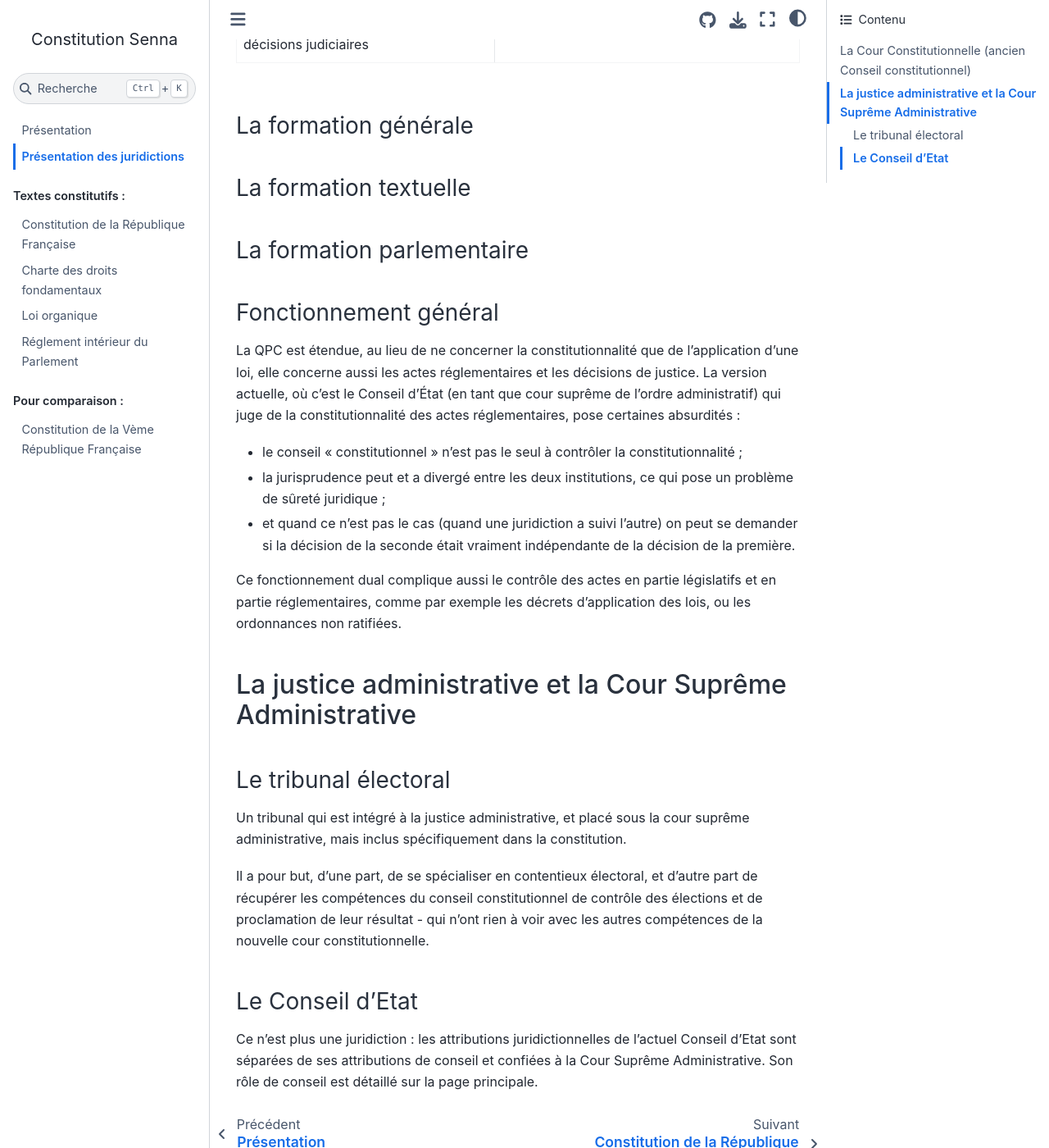
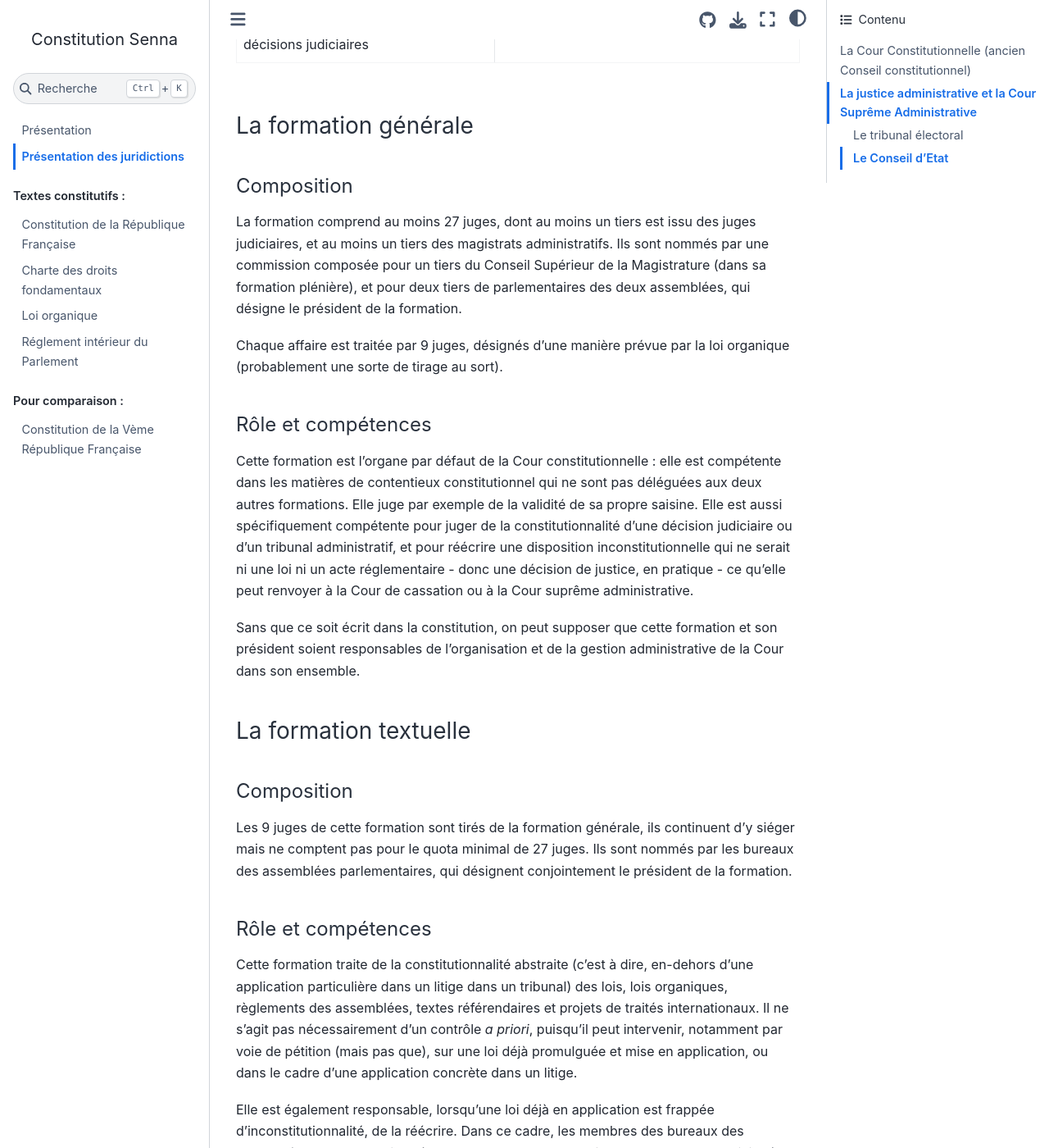
Before and after one commit to Gouvernathor/senna, a Sphinx documentation site: the page built from source/presentation_juridictions.rst, in a window 1280 px wide and 1400 px high, scrolled down 2186 px. Shown: the whole window at 82% size. Built offline with Sphinx 7.4.7 and the Sphinx Book theme 1.1.4, drawn with Linux system fonts in a browser that asks for light colours; some of the changed text lies outside the part shown.

Commit message:
Explications sur les trois formations

```diff
--- a/source/constitution.rst
+++ b/source/constitution.rst
@@ -512,7 +512,7 @@
 
 Aux mêmes fins, la Cour constitutionnelle peut être saisie d'une loi déjà promulguée par un nombre de citoyens fixé par loi organique, jusqu'à trois mois après sa promulgation et si la Cour constitutionnelle n'en a pas été précédemment saisie. Elle peut en outre être saisie d'une loi déjà promulguée après ce délai par un nombre de citoyens plus élevé fixé par loi organique, par le gouvernement, le Bureau de l'Assemblée nationale, le Bureau du Sénat ou un cinquième des membres d'une assemblée parlementaire ou du Congrès.
 
-La formation textuelle de la Cour constitutionnelle statue sur la conformité à la Constitution du texte déféré. La formation parlementaire statue sur la conformité à la Constitution des opérations parlementaires ayant conduit à la transmission du texte à la Cour constitutionnelle. La formation générale statue de toute autre question concernant la conformité à la Constitution.
+La formation textuelle de la Cour constitutionnelle statue sur la conformité à la Constitution du texte déféré. La formation parlementaire statue sur la conformité à la Constitution des opérations parlementaires concernant le texte. La formation générale statue de toute autre question concernant la conformité à la Constitution.
 
 Dans les cas prévus au présent article, sauf dans le cadre de :artref:`référendums`, la Cour constitutionnelle doit statuer dans le délai d'un mois, et sa saisine suspend le délai de promulgation.
 
--- a/source/presentation_juridictions.rst
+++ b/source/presentation_juridictions.rst
@@ -56,22 +56,61 @@
 La formation générale
 =====================
 
-.. TODO
+Composition
+-----------
+
+La formation comprend au moins 27 juges, dont au moins un tiers est issu des juges judiciaires, et au moins un tiers des magistrats administratifs. Ils sont nommés par une commission composée pour un tiers du Conseil Supérieur de la Magistrature (dans sa formation plénière), et pour deux tiers de parlementaires des deux assemblées, qui désigne le président de la formation.
+
+Chaque affaire est traitée par 9 juges, désignés d'une manière prévue par la loi organique (probablement une sorte de tirage au sort).
+
+Rôle et compétences
+-------------------
+
+Cette formation est l'organe par défaut de la Cour constitutionnelle : elle est compétente dans les matières de contentieux constitutionnel qui ne sont pas déléguées aux deux autres formations. Elle juge par exemple de la validité de sa propre saisine. Elle est aussi spécifiquement compétente pour juger de la constitutionnalité d'une décision judiciaire ou d'un tribunal administratif, et pour réécrire une disposition inconstitutionnelle qui ne serait ni une loi ni un acte réglementaire - donc une décision de justice, en pratique - ce qu'elle peut renvoyer à la Cour de cassation ou à la Cour suprême administrative.
+
+Sans que ce soit écrit dans la constitution, on peut supposer que cette formation et son président soient responsables de l'organisation et de la gestion administrative de la Cour dans son ensemble.
 
 La formation textuelle
 ======================
 
-.. TODO
+Composition
+-----------
+
+Les 9 juges de cette formation sont tirés de la formation générale, ils continuent d'y siéger mais ne comptent pas pour le quota minimal de 27 juges. Ils sont nommés par les bureaux des assemblées parlementaires, qui désignent conjointement le président de la formation.
+
+Rôle et compétences
+-------------------
+
+Cette formation traite de la constitutionnalité abstraite (c'est à dire, en-dehors d'une application particulière dans un litige dans un tribunal) des lois, lois organiques, règlements des assemblées, textes référendaires et projets de traités internationaux. Il ne s'agit pas nécessairement d'un contrôle *a priori*, puisqu'il peut intervenir, notamment par voie de pétition (mais pas que), sur une loi déjà promulguée et mise en application, ou dans le cadre d'une application concrète dans un litige.
+
+Elle est également responsable, lorsqu'une loi déjà en application est frappée d'inconstitutionnalité, de la réécrire. Dans ce cadre, les membres des bureaux des assemblées peuvent *assister* (notez que ce n'est pas la même chose que de *participer*), évidemment sans droit de vote, aux délibérations.
 
 La formation parlementaire
 ==========================
 
-.. TODO
+Composition
+-----------
+
+La formation comprend 9 juges, dont au moins la moitié doit être issue d'anciens membres des bureaux des assemblées parlementaires, de la formation générale, ou d'anciens juges judiciaires ou magistrats administratifs. Leur nomination et cette du président de la formation se font de la même façon que pour la formation textuelle.
+
+Les anciens présidents des assemblées parlementaires (restés en fonctions au moins un an) peuvent *participer* aux délibérations de la formation parlementaire mais, au contraire des anciens présidents de la république au Conseil constitutionnel actuel, ils n'ont pas le droit de vote.
+
+Rôle et compétences
+-------------------
+
+Cette formation a des compétences de contrôle sur ce qui se passe au sein des assemblées parlementaires, dans plusieurs cas :
+
+- la nomination et la censure du gouvernement,
+- le respect de la constitution dans le processus d'adoption d'une loi contrôlée,
+- le respect général des procédures prévues par la constitution, si la loi organique et le réglement des assemblées le prévoient.
 
 Fonctionnement général
 ======================
 
 .. TODO
+
+Des avis minoritaires peuvent être émis et publiés par la Cour, à l'américaine, sans avoir évidemment force de décision.
+
 
 La QPC est étendue, au lieu de ne concerner la constitutionnalité que de l'application d'une loi, elle concerne aussi les actes réglementaires et les décisions de justice. La version actuelle, où c'est le Conseil d'État (en tant que cour suprême de l'ordre administratif) qui juge de la constitutionnalité des actes réglementaires, pose certaines absurdités :
 
```
